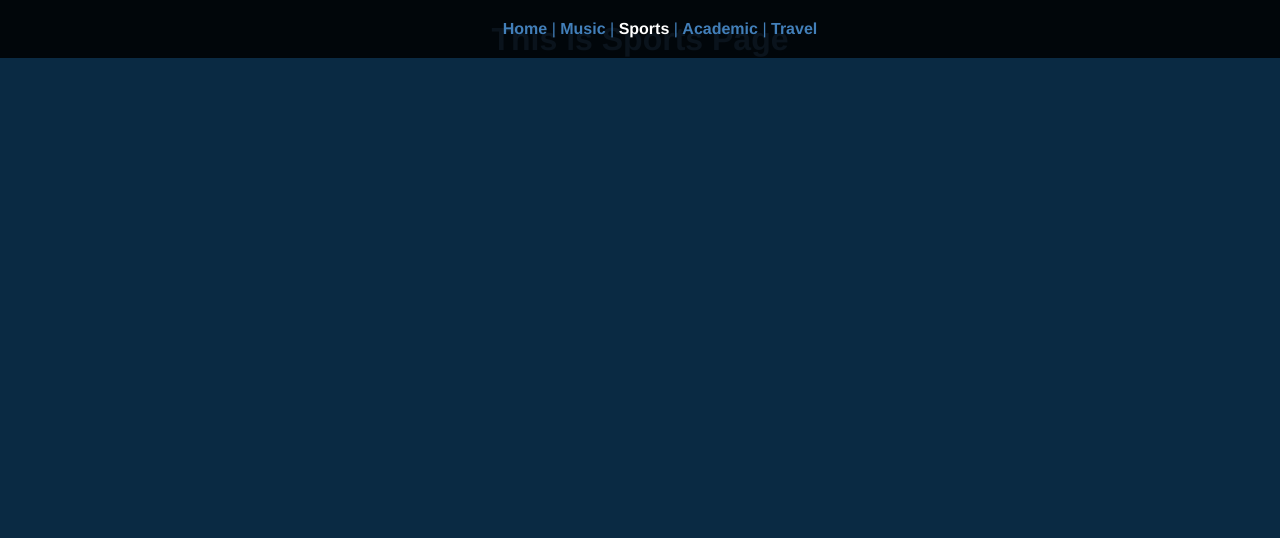
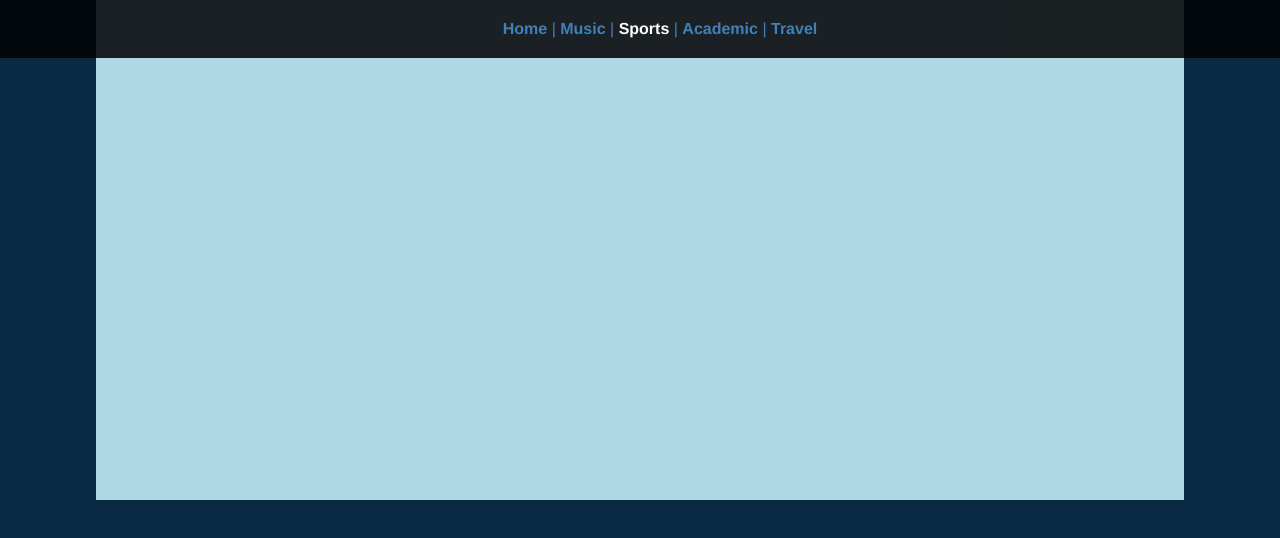
Before and after one commit to CXY0501/yuchen, a Vue app: page /sports in a window 1280 px wide. Shown: the top 538 px of the page. Built offline with nearby package versions, Linux system fonts and the light colour scheme.

Commit message:
20210511_01

```diff
--- a/src/views/Music.vue
+++ b/src/views/Music.vue
@@ -1,5 +1,5 @@
 <template>
   <div class="music">
-    <h1>This is an music page</h1>
+    <h1></h1>
   </div>
 </template>
--- a/src/views/Sports.vue
+++ b/src/views/Sports.vue
@@ -1,6 +1,6 @@
 <template>
   <div class="sports">
-    <h1>This is Sports Page</h1>
+    <div class="banner"></div>
   </div>
 </template>
 
@@ -14,4 +14,11 @@ export default {
 };
 </script>
 
-<style scoped></style>
+<style scoped>
+.banner {
+  width: 85%;
+  height: 500px;
+  margin: 0 auto;
+  background-color: lightblue;
+}
+</style>
--- a/src/views/Travel.vue
+++ b/src/views/Travel.vue
@@ -1,6 +1,6 @@
 <template>
   <div class="travel">
-    <h1>This is Travel Page</h1>
+    <h1></h1>
   </div>
 </template>
 
```
